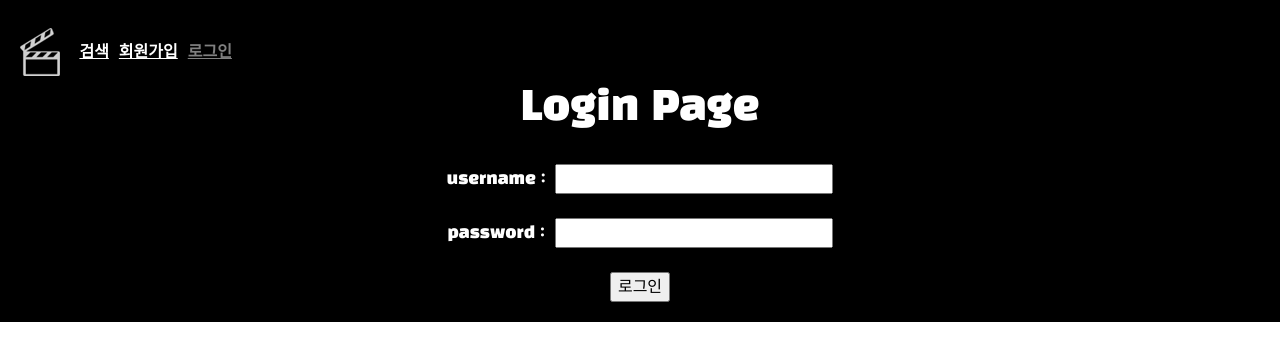
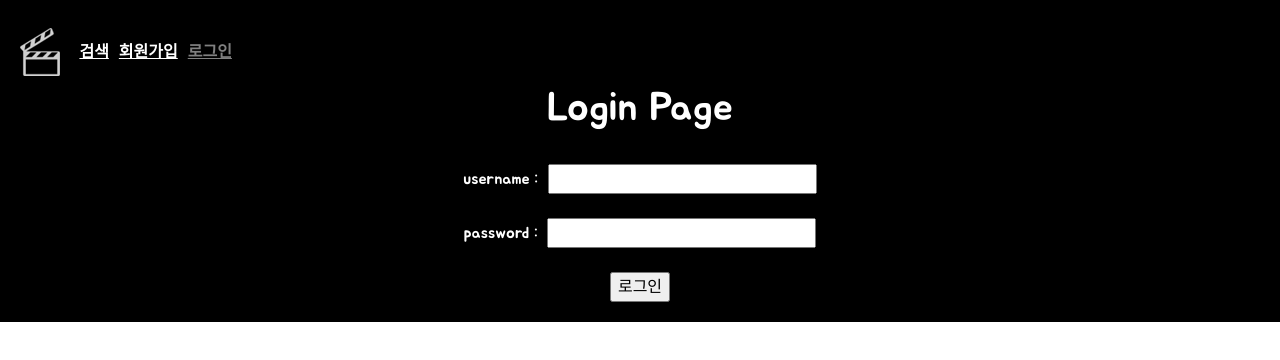
Before and after one commit to kimhhyeonjin/Movie, a Vue app in the folder final-pjt-front/: page /login in a window 1280 px wide. Shown: the top 360 px of the page. Built offline with nearby package versions, Linux system fonts and the light colour scheme.

Commit message:
1124 글씨체 수정

```diff
--- a/final-pjt-front/src/App.vue
+++ b/final-pjt-front/src/App.vue
@@ -61,9 +61,11 @@ export default {
 </script>
 
 <style>
-@import url('https://fonts.googleapis.com/css2?family=Black+Han+Sans&display=swap');
+/* @import url('https://fonts.googleapis.com/css2?family=Black+Han+Sans&display=swap'); */
+/* @import url('https://fonts.googleapis.com/css2?family=Black+Han+Sans&display=swap'); */
+@import url('https://fonts.googleapis.com/css2?family=Jua&display=swap');
 #app {
-  font-family: 'Black Han Sans', Avenir, Helvetica, Arial, sans-serif;
+  font-family: 'Jua', Avenir, Helvetica, Arial, sans-serif;
   -webkit-font-smoothing: antialiased;
   -moz-osx-font-smoothing: grayscale;
   text-align: center;
```
